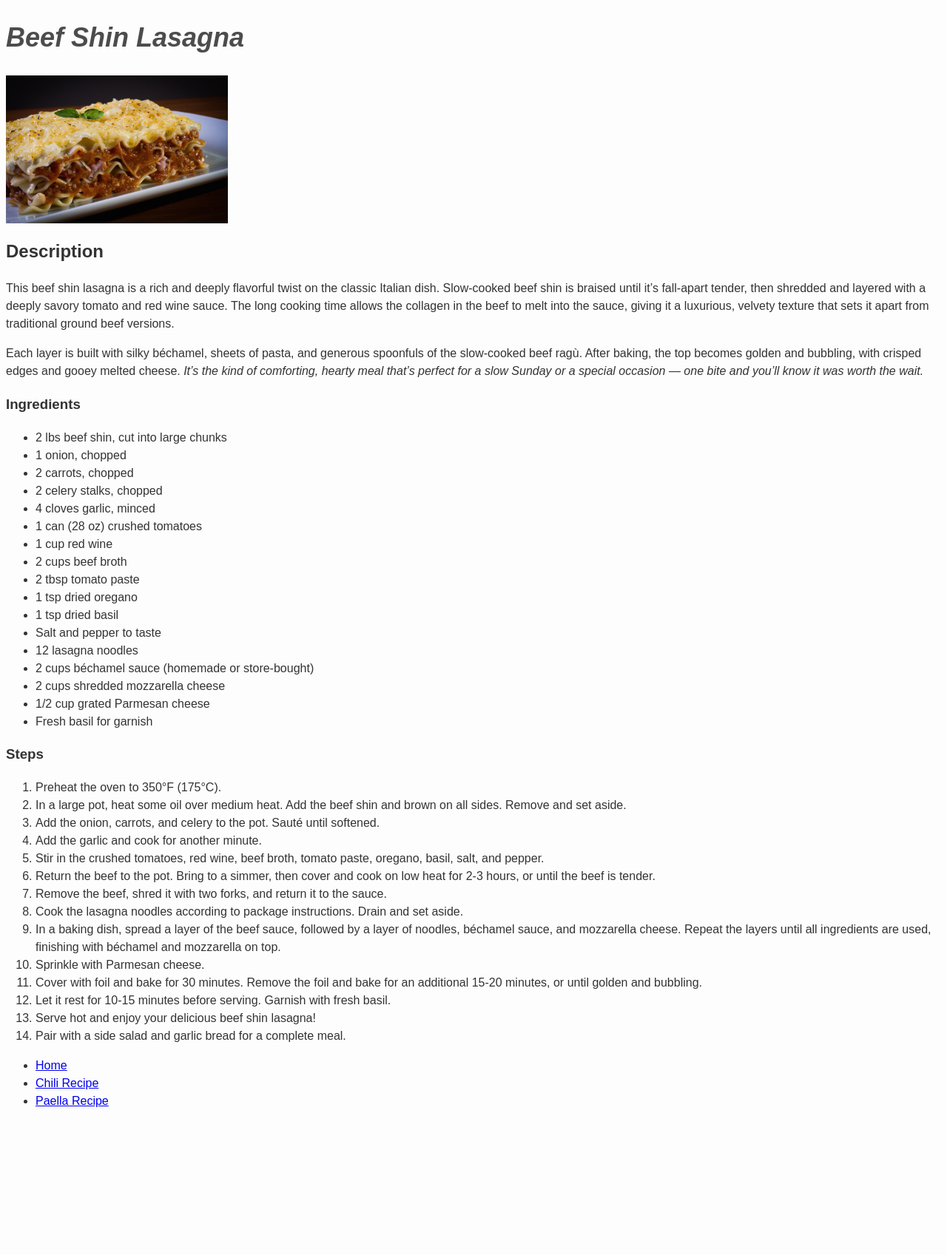
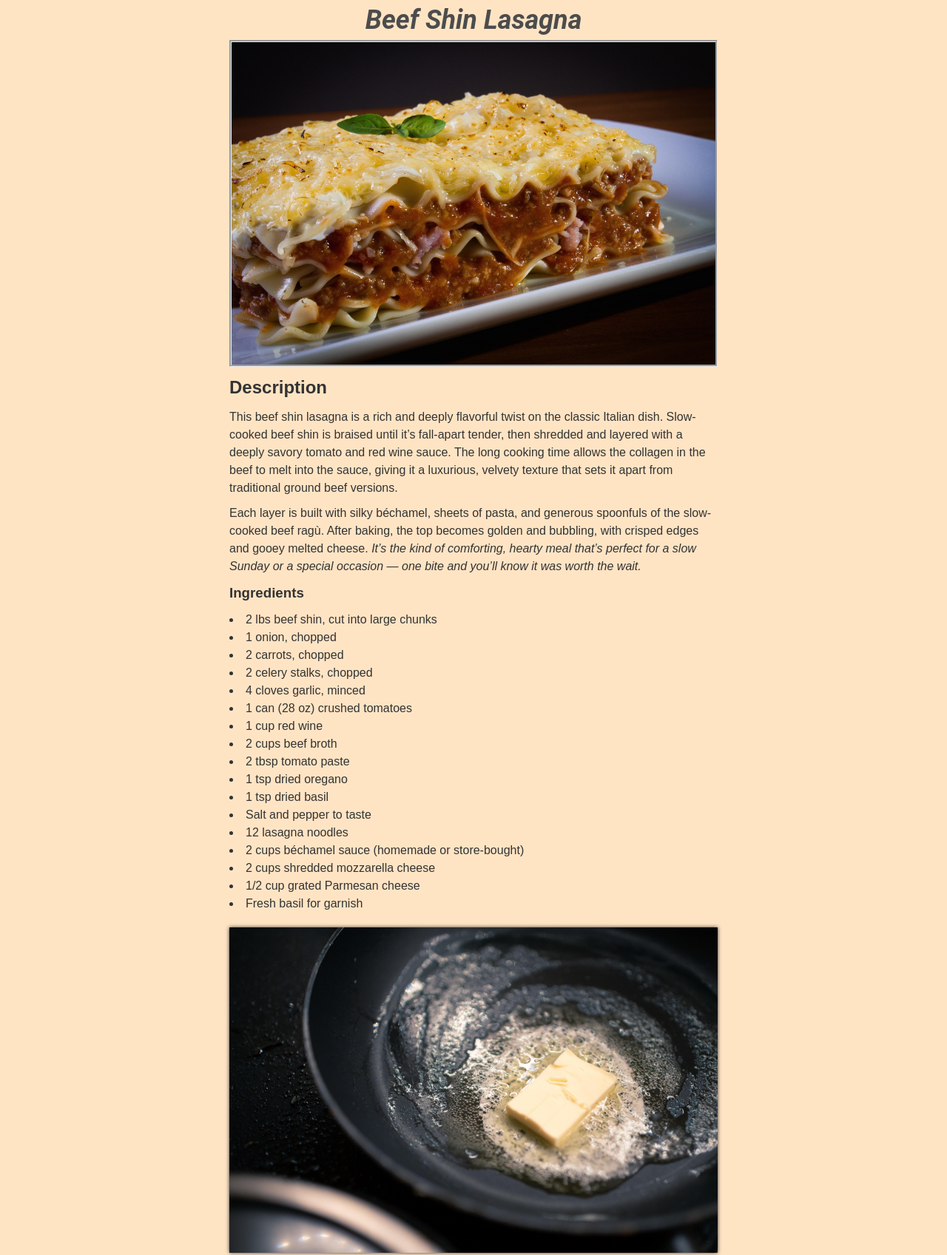
Before and after one commit to henry0161/odin-recipes, a plain HTML site: page recipes/lasagna.html in a window 1280 px wide. Shown: the top 1697 px of the page at 74% size. Before the commit the page ends 1517 px from the top, so only its background shows below. Drawn offline with Linux system fonts and the light colour scheme.

Commit message:
create styles on all pages

```diff
--- a/recipes/lasagna.html
+++ b/recipes/lasagna.html
@@ -5,9 +5,10 @@
         <meta charset="utf-8">
         <title>Beef Shin Lasagna</title>
     </head>
-    <body>
+    <body class="recipe">
+        <div class="recipe-box">
         <h1>Beef Shin Lasagna</h1>
-        <img src="../images/lasagna.jpg" alt="Lasagna" height="300" width="300">
+        <img src="../images/lasagna.jpg" alt="Lasagna" height="400" width="700">
         <h2>Description</h2>
 
         <p>This beef shin lasagna is a rich and deeply flavorful twist on the classic Italian dish.
@@ -39,6 +40,7 @@
             <li>1/2 cup grated Parmesan cheese</li>
             <li>Fresh basil for garnish</li>
         </ul>
+        <img class="second-images" src="../images/frying-pan.jpg" alt="Frying Pan with Butter Inside" height="300" width="700">
         <h3>Steps</h3>
         <ol>
             <li>Preheat the oven to 350°F (175°C).</li>
@@ -56,11 +58,12 @@
             <li>Serve hot and enjoy your delicious beef shin lasagna!</li>
             <li>Pair with a side salad and garlic bread for a complete meal.</li>
         </ol>
-
+        <h4><em>Checkout My Other Pages Below!</em></h4>
         <ul>
         <li><a href="../index.html">Home</a></li>
         <li><a href="./chili.html">Chili Recipe</a></li>
         <li><a href="./paella.html">Paella Recipe</a></li>
     </ul>
     </body>
+</div>
 </html>
--- a/style.css
+++ b/style.css
@@ -2,39 +2,82 @@
 
 /* box size */
 * {
+    margin: 0;
+    padding: 0;
     box-sizing: border-box;
 }
-
 /* font size */
-
 body {
+    margin: 0;
+    padding: 0;
+    background-color: bisque; /* default for recipe pages */
     font-family: Arial, Helvetica, "sans-serif";
-  background-color: #fdfdfd;
     color: #333;
     line-height: 1.5;
+
+  /* h1 font size */
+}
+h1 {
+    font-size: 36px;
+    font-family: "Roboto", sans-serif;
+    color: #4c4c4c;
+    font-style: italic;
+    text-align: center;
 }
 
-h1 {
-    font-size: 36px;
-    color: #4c4c4c;
-    font-style: italic;
+/* Only if homepage, override background */
+body.homepage {
+    background-color: #ffffff;
+    margin: 10px;
   }
-
 /* Make images responsive by default */
 
 img {
     max-width: 100%;
     height: auto;
     display: block;
+    margin: auto;
+    border-style: groove;
 }
-/*
-p,li {
-    max-width: 100ch;
-}
-*/
+/* box & bullet homepage centering*/
 .homepage-box {
     text-align: center;
-    border: 3px solid #4c4c4c;
-    list-style-position: outside;
+    border: 6px solid rgb(168, 109, 36);
+    list-style-position: inside;
+}
 
+/* styling recipe pages for centering */
+.recipe-box {
+    text-align: left;
+    list-style-position: inside;
+    background-color: bisque;
+    max-width: 700px;      /* keeps line length comfortable */
+    margin: 0 auto;        /* centers the whole box */
+    padding: 0 20px;       /* left and right padding */
 }
+
+ol, ul, p, h2, h3, h4 {
+    margin: 10px 0;
+}
+
+.second-images {
+    display: block;
+    box-shadow: 0 0 5px #333;
+    border-style: none;
+    margin: 20px 0px;
+}
+
+a {
+    color: #a66900;
+    font-weight: bold;
+    text-decoration: none;
+}
+a:hover {
+    color: #3b2020;
+}
+.third-images {
+    display: inline-block;
+    box-shadow: 0 0 5px #333;
+    border-style: none;
+    margin: 20px 20px;
+}
```
Also changed, not shown: index.html (+5 -1 lines), recipes/chili.html (+5 -1 lines), recipes/paella.html (+5 -1 lines), images/frying-pan.jpg (added). Lines whose indentation alone changed are shown as unchanged.
